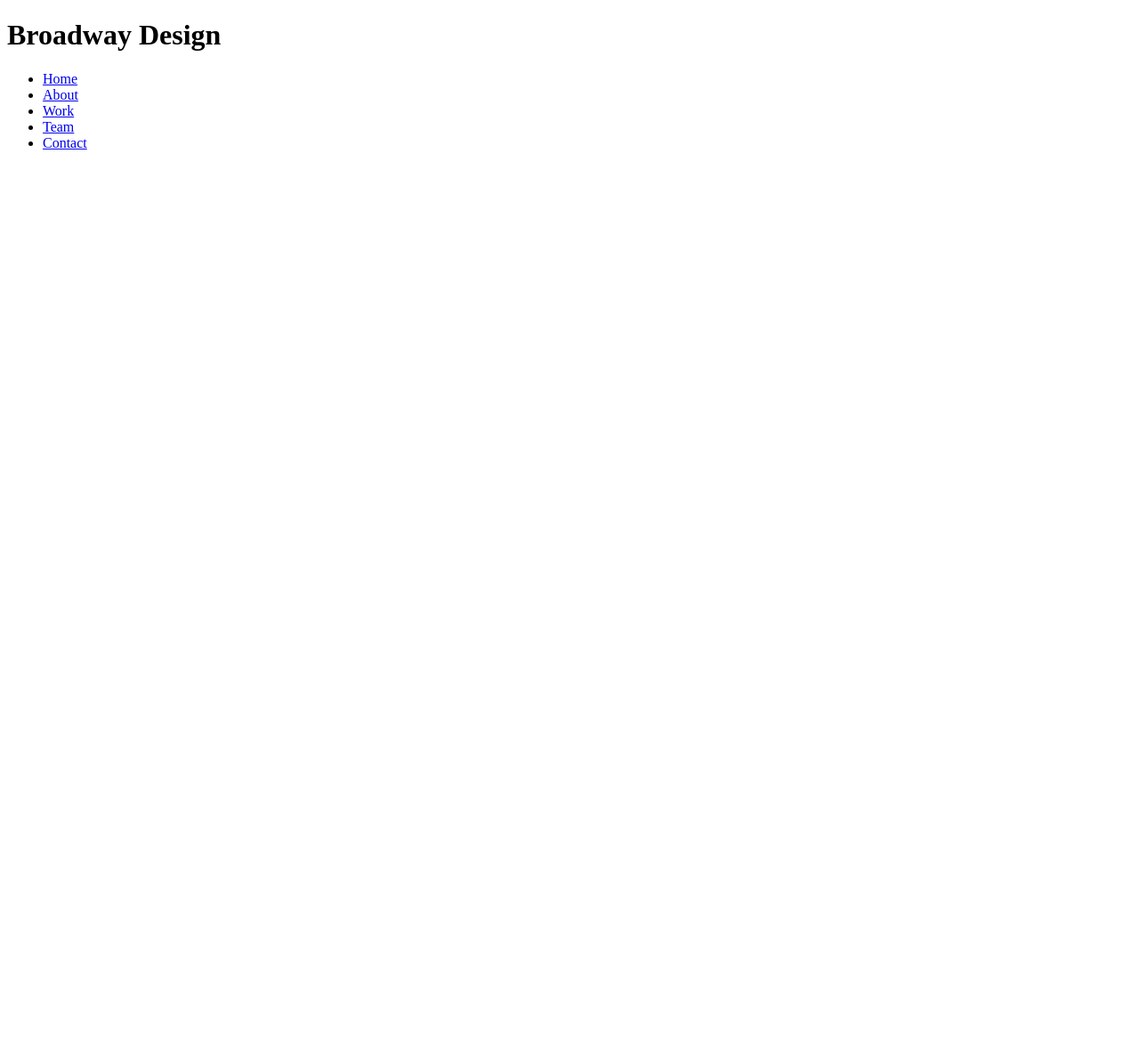
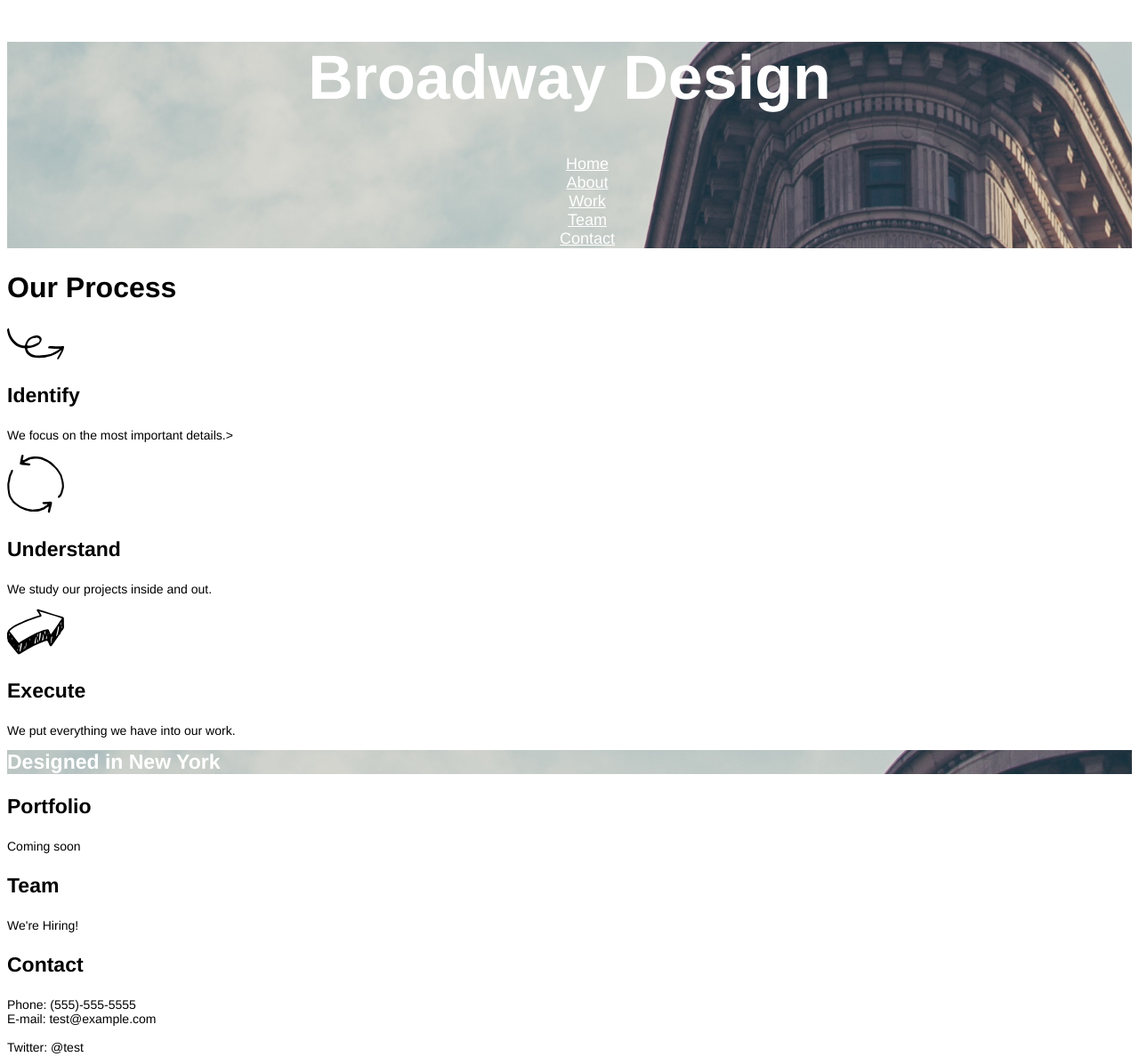
Before and after one commit to ZPSalvado/broadway, a plain HTML site: page index.html in a window 1280 px wide. Shown: the whole page at 89% size. Before the commit the page ends 800 px from the top, so only its background shows below. Drawn offline with Linux system fonts and the light colour scheme.

Commit message:
Layout pre-done

```diff
--- a/index.html
+++ b/index.html
@@ -3,10 +3,11 @@
   <head>
     <meta charset="utf-8">
     <title>Broadway</title>
+    <link rel="stylesheet" href="./resources/css/style.css" type="text/css">
   </head>
   <body>
     <header><!-- BEGIN HEADER -->
-      <h1>Broadway Design</h1>
+      <h1 class="logobrand">Broadway Design</h1>
       <nav>
         <ul>
           <li><a href="#">Home</a></li>
@@ -17,9 +18,37 @@
         </ul>
       </nav>
     </header><!-- END HEADER -->
-    <main>
-    </main>
-    <footer>
-    </footer>
+    <main><!-- BEGIN MAIN -->
+      <h2 class="#methodology">Our Process</h2>
+      <div class="#identify">
+        <img src="./resources/img/identify.svg">
+        <h3> Identify</h3>
+        <p>We focus on the most important details.>
+        </div>
+      <div class="#understand">
+        <img src="./resources/img/understand.svg">
+        <h3>Understand</h3>
+        <p>We study our projects inside and out.</p>
+        </div>
+      <div class="#execute">
+        <img src="./resources/img/execute.svg">
+        <h3>Execute</h3>
+        <p>We put everything we have into our work.</p>
+    </main><!-- END MAIN -->
+      <div class="ny">Designed in New York</div>
+    <footer><!-- BEGIN FOOTER -->
+      <div class="#portfolio">
+        <h3>Portfolio</h3>
+        <p>Coming soon</p>
+      </div>
+      <div class="#team">
+        <h3>Team</h3>
+        <p>We're Hiring!</p>
+      </div>
+      <div class="#contact">
+        <h3>Contact</h3>
+        <p>Phone: (555)-555-5555 <br>E-mail: test@example.com</br> <br>Twitter: @test</br>
+        </div>
+    </footer><!-- END FOOTER -->
   </body>
 </html>
--- a/resources/css/style.css
+++ b/resources/css/style.css
@@ -1,2 +1,49 @@
-<style>
-</style>
+header {
+  background-image: url("./../img/the-flatiron-building.png");
+  background-size: cover;
+}
+
+h1 {
+  text-align: center;
+  font-family: Helvetica;
+  font-size: 70px;
+  font-weight: bold;
+  color: white;
+}
+
+nav ul {
+  list-style-type: none;
+  text-align: center;
+}
+
+nav ul li a {
+  color: white;
+  text-align: center;
+  font-family: Helvetica;
+  font-size: 18px;
+}
+
+h2 {
+  font-family: Helvetica;
+  font-size: 32px;
+  font-weight: bold;
+}
+
+h3 {
+  font-family: Helvetica;
+  font-size: 23px;
+  font-weight: bold;
+}
+
+p {
+  font-family: Helvetica;
+  font-size: 14px;
+}
+
+.ny {
+  background-image: url("./../img/the-flatiron-building.png");
+  font-family: Helvetica;
+  font-size: 23px;
+  font-weight: bold;
+  color: white;
+}
```
